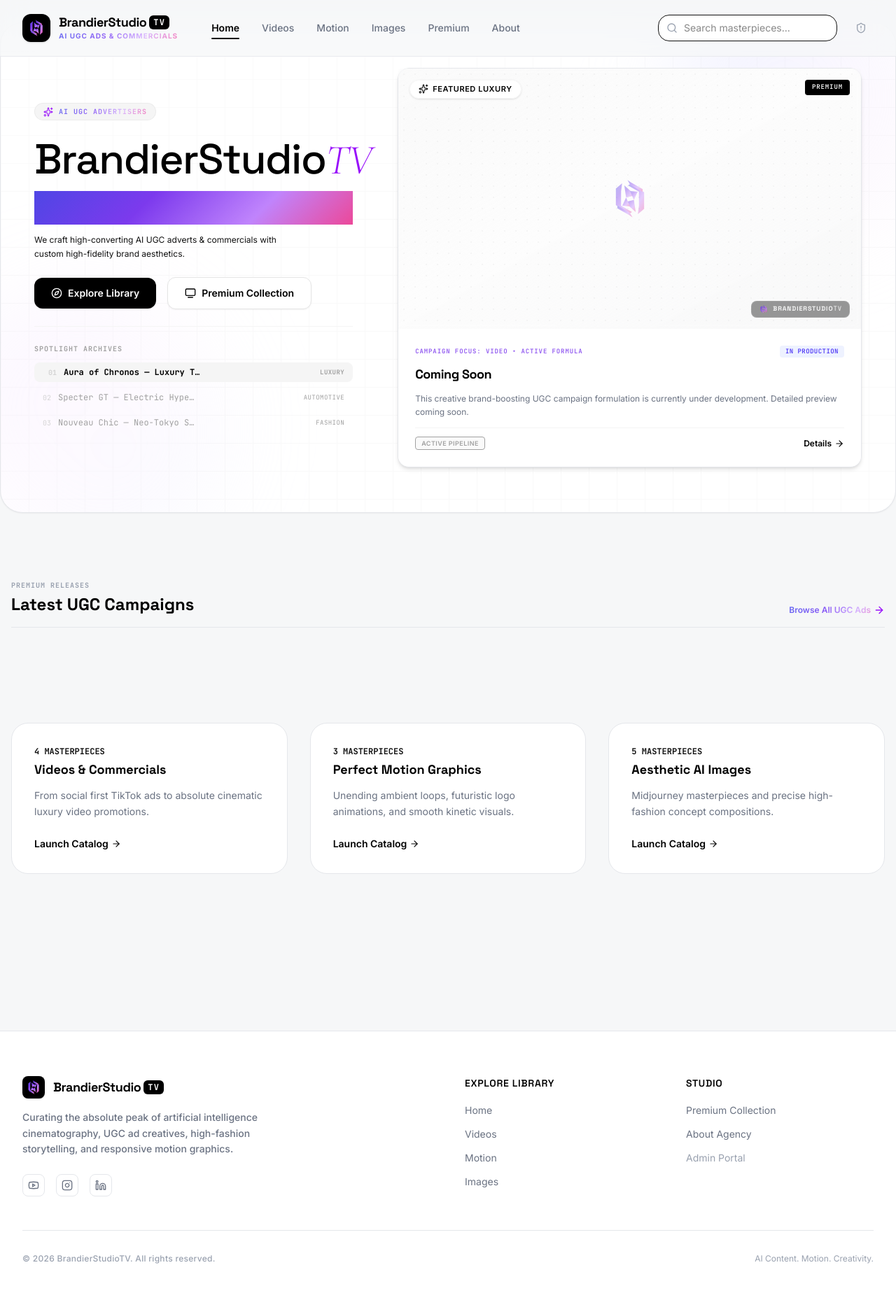
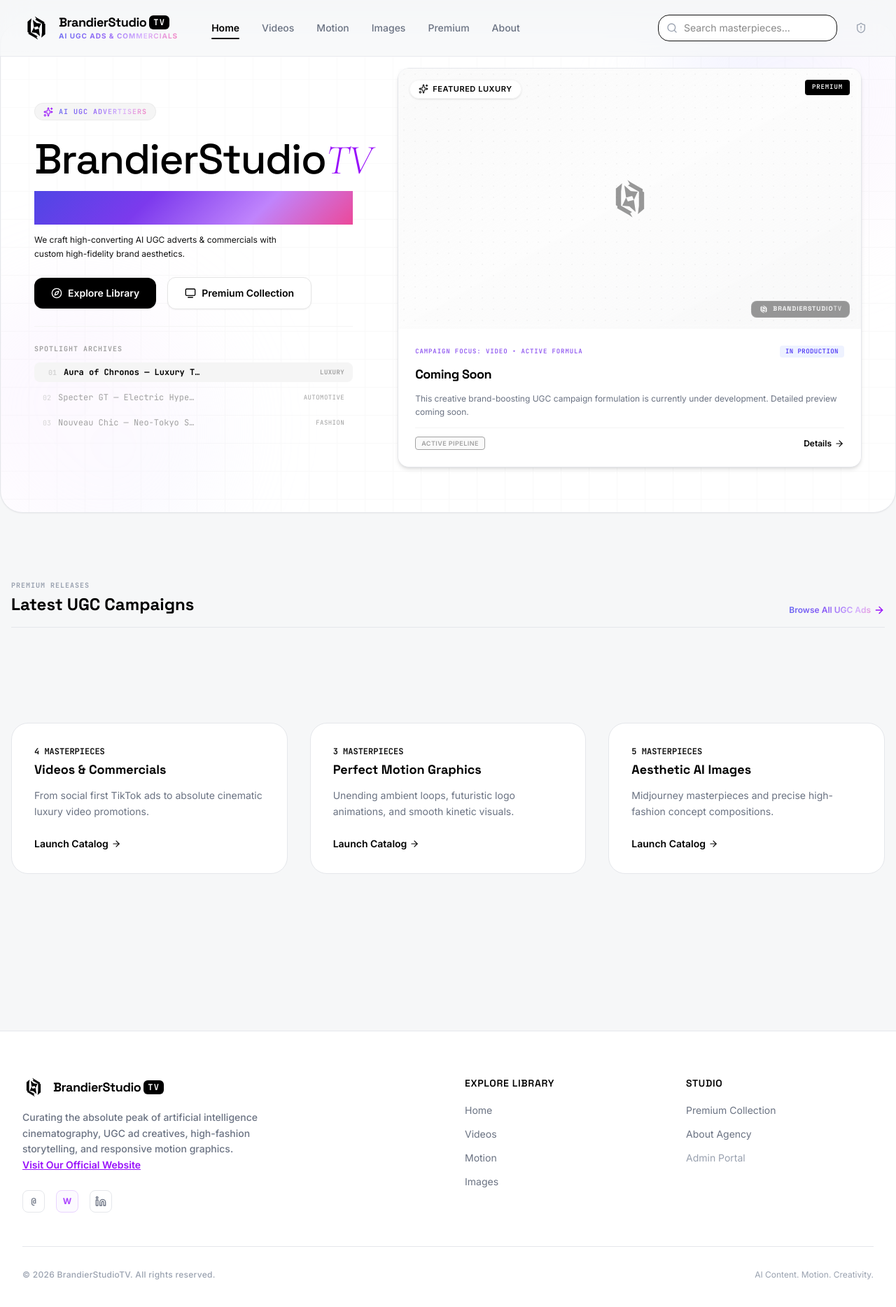
Before and after one commit to brandierstudio/Brandierstudio-tv, a React (Vite) app: page / in a window 1280 px wide. Shown: the top 1868 px of the page at 70% size. Built offline with nearby package versions, Linux system fonts and the light colour scheme.

Commit message:
style: rebrand logo and update configuration
- Update BrandierLogo to use solid black styling across the application
- Remove purple gradient dependencies
- Clear sensitive defaults in .env.example
- Improve layout responsiveness in footer and curator contact section

```diff
--- a/src/App.tsx
+++ b/src/App.tsx
@@ -350,8 +350,8 @@ export default function App() {
                       {featuredItem && (featuredItem.type === 'video' || featuredItem.type === 'motion') ? (
                         <div className="absolute inset-0 bg-linear-to-br from-[#FAFAFA]/70 via-white/50 to-[#F3F4F6]/20 backdrop-blur-xs flex flex-col items-center justify-center p-4">
                           <div className="absolute inset-0 opacity-[0.03] bg-[radial-gradient(#000_1px,transparent_1px)] [background-size:16px_16px]" />
-                          <div className="w-16 h-16 opacity-40 group-hover:opacity-85 group-hover:scale-110 transition-all duration-500 ease-out z-0">
-                            <BrandierLogo className="w-full h-full text-purple-600" usePurpleGradient={true} />
+                          <div className="w-16 h-16 opacity-40 group-hover:opacity-85 group-hover:scale-110 transition-all duration-500 ease-out z-0 text-black">
+                            <BrandierLogo className="w-full h-full text-black" />
                           </div>
                         </div>
                       ) : (
@@ -774,18 +774,18 @@ export default function App() {
               Get In Touch With Curators
             </h3>
 
-            <div className="grid grid-cols-1 sm:grid-cols-2 gap-4 text-xs font-normal">
+            <div className="grid grid-cols-1 sm:grid-cols-3 gap-4 text-xs font-normal">
               <a
-                href="mailto:curated@brandierstudiotv.com"
-                className="flex items-center gap-3 p-4 border border-gray-100 rounded-xl hover:border-black hover:bg-gray-50 transition-all font-medium"
+                href="mailto:brandierstudio@gmail.com"
+                className="flex items-center gap-3 p-4 border border-gray-100 rounded-xl hover:border-purple-600 hover:bg-[#FAF9FF] transition-all font-medium group"
                 id="contact-email-link"
               >
-                <div className="w-8 h-8 rounded-lg bg-gray-50 flex items-center justify-center text-black">
+                <div className="w-8 h-8 rounded-lg bg-purple-50 group-hover:bg-purple-100 flex items-center justify-center text-[#7C3AED] transition-colors">
                   <Mail className="w-4 h-4" />
                 </div>
                 <div>
                   <p className="text-gray-400 text-[10px] font-mono font-bold uppercase tracking-wider">Email Inquiry</p>
-                  <p className="text-black font-semibold">curate@brandier.com</p>
+                  <p className="text-black font-semibold group-hover:text-purple-600 transition-colors">brandierstudio@gmail.com</p>
                 </div>
               </a>
 
@@ -793,15 +793,31 @@ export default function App() {
                 href="https://linkedin.com"
                 target="_blank"
                 rel="noopener noreferrer"
-                className="flex items-center gap-3 p-4 border border-gray-100 rounded-xl hover:border-black hover:bg-gray-50 transition-all font-medium"
+                className="flex items-center gap-3 p-4 border border-gray-100 rounded-xl hover:border-purple-600 hover:bg-[#FAF9FF] transition-all font-medium group"
                 id="contact-linkedin-link"
               >
-                <div className="w-8 h-8 rounded-lg bg-gray-50 flex items-center justify-center text-black">
+                <div className="w-8 h-8 rounded-lg bg-purple-50 group-hover:bg-purple-100 flex items-center justify-center text-[#7C3AED] transition-colors">
                   <Linkedin className="w-4 h-4" />
                 </div>
                 <div>
                   <p className="text-gray-400 text-[10px] font-mono font-bold uppercase tracking-wider">Agency Network</p>
-                  <p className="text-black font-semibold">Brandier Studio LinkedIn</p>
+                  <p className="text-black font-semibold group-hover:text-purple-600 transition-colors">Brandier studio</p>
+                </div>
+              </a>
+
+              <a
+                href="https://anasbinmehboob.github.io/brandier-studio/"
+                target="_blank"
+                rel="noopener noreferrer"
+                className="flex items-center gap-3 p-4 border border-purple-100 bg-[#FAF9FF] rounded-xl hover:border-purple-600 hover:bg-purple-50 transition-all font-medium group sm:col-span-1"
+                id="contact-website-link"
+              >
+                <div className="w-8 h-8 rounded-lg bg-purple-600 flex items-center justify-center text-white">
+                  <ExternalLink className="w-4 h-4" />
+                </div>
+                <div>
+                  <p className="text-purple-500 text-[10px] font-mono font-bold uppercase tracking-wider">Official Site</p>
+                  <p className="text-purple-900 font-bold">brandier-studio</p>
                 </div>
               </a>
             </div>
--- a/src/components/BrandierLogo.tsx
+++ b/src/components/BrandierLogo.tsx
@@ -14,27 +14,17 @@ interface BrandierLogoProps {
 export default function BrandierLogo({
   className = 'text-current',
   size = '100%',
-  usePurpleGradient = true, // default to true to align with brand request!
 }: BrandierLogoProps) {
-  const fillValue = usePurpleGradient ? 'url(#purpleBlushGrad)' : 'currentColor';
   return (
     <svg
       viewBox="0 0 500 500"
       width={size}
       height={size}
-      fill={fillValue}
+      fill="currentColor"
       xmlns="http://www.w3.org/2000/svg"
       className={className}
       aria-hidden="true"
     >
-      <defs>
-        <linearGradient id="purpleBlushGrad" x1="0%" y1="0%" x2="100%" y2="100%">
-          <stop offset="0%" stopColor="#4F46E5" />
-          <stop offset="30%" stopColor="#7C3AED" />
-          <stop offset="65%" stopColor="#C084FC" />
-          <stop offset="100%" stopColor="#EC4899" />
-        </linearGradient>
-      </defs>
       {/*
         High-fidelity mathematical reconstruction of the BrandierStudioTV
         interlocking geometric spiral hexagonal aperture logo.
--- a/src/components/Footer.tsx
+++ b/src/components/Footer.tsx
@@ -32,8 +32,8 @@ export default function Footer({ onNavigate }: FooterProps) {
               className="flex items-center gap-3 cursor-pointer group text-left"
               id="footer-logo-btn"
             >
-              <div className="w-8 h-8 bg-black rounded-lg flex items-center justify-center text-white shadow-sm p-1">
-                <BrandierLogo className="w-full h-full text-white" />
+              <div className="w-8 h-8 flex items-center justify-center text-black">
+                <BrandierLogo className="w-full h-full text-black" />
               </div>
               <span className="font-display font-bold text-lg tracking-tight text-black flex items-center gap-1">
                 BrandierStudio<span className="font-mono text-xs px-1.5 py-0.5 bg-black text-white rounded-md tracking-widest uppercase">TV</span>
@@ -41,27 +41,36 @@ export default function Footer({ onNavigate }: FooterProps) {
             </button>
             <p className="text-sm text-gray-500 max-w-sm font-medium leading-relaxed">
               Curating the absolute peak of artificial intelligence cinematography, UGC ad creatives, high-fashion storytelling, and responsive motion graphics.
+              {" "}
+              <a
+                href="https://anasbinmehboob.github.io/brandier-studio/"
+                target="_blank"
+                rel="noopener noreferrer"
+                className="text-purple-600 hover:text-purple-700 underline font-semibold inline-block"
+              >
+                Visit Our Official Website
+              </a>
             </p>
             <div className="flex items-center gap-4 pt-2">
               <a
-                href="https://youtube.com"
+                href="mailto:brandierstudio@gmail.com"
+                className="w-8 h-8 rounded-lg border border-gray-200 flex items-center justify-center text-gray-500 hover:text-black hover:border-black transition-all"
+                aria-label="Email Inquiry"
+                title="brandierstudio@gmail.com"
+                id="footer-email-link"
+              >
+                <span className="text-xs font-bold font-mono">@</span>
+              </a>
+              <a
+                href="https://anasbinmehboob.github.io/brandier-studio/"
                 target="_blank"
                 rel="noopener noreferrer"
-                className="w-8 h-8 rounded-lg border border-gray-200 flex items-center justify-center text-gray-500 hover:text-black hover:border-black transition-all"
-                aria-label="YouTube"
-                id="footer-youtube-link"
+                className="w-8 h-8 rounded-lg border border-purple-200 flex items-center justify-center text-purple-500 hover:text-purple-700 hover:border-purple-500 transition-all bg-purple-50/50"
+                aria-label="Official Website"
+                title="Visit Studio Website"
+                id="footer-website-link"
               >
-                <Youtube className="w-4 h-4" />
-              </a>
-              <a
-                href="https://instagram.com"
-                target="_blank"
-                rel="noopener noreferrer"
-                className="w-8 h-8 rounded-lg border border-gray-200 flex items-center justify-center text-gray-500 hover:text-black hover:border-black transition-all"
-                aria-label="Instagram"
-                id="footer-instagram-link"
-              >
-                <Instagram className="w-4 h-4" />
+                <span className="text-xs font-bold">W</span>
               </a>
               <a
                 href="https://linkedin.com"
@@ -69,6 +78,7 @@ export default function Footer({ onNavigate }: FooterProps) {
                 rel="noopener noreferrer"
                 className="w-8 h-8 rounded-lg border border-gray-200 flex items-center justify-center text-gray-500 hover:text-black hover:border-black transition-all"
                 aria-label="LinkedIn"
+                title="Brandier studio LinkedIn"
                 id="footer-linkedin-link"
               >
                 <Linkedin className="w-4 h-4" />
--- a/src/components/MediaCard.tsx
+++ b/src/components/MediaCard.tsx
@@ -42,8 +42,8 @@ export default function MediaCard({
           <div className="absolute inset-0 bg-linear-to-br from-[#FAFAFA]/70 via-white/50 to-[#F3F4F6]/20 backdrop-blur-xs flex flex-col items-center justify-center p-4">
             {/* Subtle decorative dot grid background for artistic tech feeling */}
             <div className="absolute inset-0 opacity-[0.03] bg-[radial-gradient(#000_1px,transparent_1px)] [background-size:16px_16px]" />
-            <div className="w-14 h-14 opacity-40 group-hover:opacity-85 group-hover:scale-110 transition-all duration-500 ease-out z-0">
-              <BrandierLogo className="w-full h-full text-purple-600" usePurpleGradient={true} />
+            <div className="w-14 h-14 opacity-40 group-hover:opacity-85 group-hover:scale-110 transition-all duration-500 ease-out z-0 text-black">
+              <BrandierLogo className="w-full h-full text-black" />
             </div>
           </div>
         ) : (
--- a/src/components/Navbar.tsx
+++ b/src/components/Navbar.tsx
@@ -51,8 +51,8 @@ export default function Navbar({
                 className="flex items-center gap-3 group text-left cursor-pointer"
                 id="navbar-logo-btn"
               >
-                <div className="w-10 h-10 bg-black rounded-xl flex items-center justify-center text-white font-semibold shadow-sm transition-transform duration-300 group-hover:scale-105 p-1.5">
-                  <BrandierLogo className="w-full h-full text-white" />
+                <div className="w-10 h-10 flex items-center justify-center text-black transition-transform duration-300 group-hover:scale-105">
+                  <BrandierLogo className="w-full h-full text-black" />
                 </div>
                 <div className="flex flex-col">
                   <span className="font-display font-bold text-lg tracking-tight text-black leading-none flex items-center gap-1">
--- a/src/components/PremiumPage.tsx
+++ b/src/components/PremiumPage.tsx
@@ -79,8 +79,8 @@ export default function PremiumPage({
               transition={{ duration: 0.5 }}
               className="max-w-md w-full bg-white/95 backdrop-blur-xl border border-neutral-200/80 p-8 sm:p-10 rounded-3xl shadow-2xl text-center space-y-6"
             >
-              <div className="w-14 h-14 rounded-2xl flex items-center justify-center mx-auto shadow-lg p-2 bg-linear-to-br from-indigo-600 via-purple-600 to-pink-500">
-                <BrandierLogo className="w-full h-full text-white" usePurpleGradient={false} />
+              <div className="w-14 h-14 flex items-center justify-center mx-auto text-black">
+                <BrandierLogo className="w-full h-full text-black" />
               </div>
 
               <div className="space-y-2">
--- a/src/components/WatchPage.tsx
+++ b/src/components/WatchPage.tsx
@@ -62,8 +62,8 @@ export default function WatchPage({
           {isComingSoon ? (
             <div className="relative aspect-video w-full rounded-[24px] overflow-hidden bg-gradient-to-br from-[#FAFAFA]/70 via-white/50 to-[#F3F4F6]/20 border border-neutral-200/50 shadow-2xl flex flex-col items-center justify-center p-8 text-center group">
               <div className="absolute inset-0 opacity-[0.03] bg-[radial-gradient(#000_1px,transparent_1px)] [background-size:20px_20px]" />
-              <div className="w-24 h-24 mb-6 tracking-normal hover:rotate-6 duration-300 transition-transform">
-                <BrandierLogo className="w-full h-full text-purple-600 animate-pulse" usePurpleGradient={true} />
+              <div className="w-24 h-24 mb-6 tracking-normal hover:rotate-6 duration-300 transition-transform text-black">
+                <BrandierLogo className="w-full h-full text-black animate-pulse" />
               </div>
               <h2 className="font-display font-medium text-2xl text-black tracking-tight leading-none">
                 Coming Soon
--- a/src/lib/firebaseAuth.ts
+++ b/src/lib/firebaseAuth.ts
@@ -13,7 +13,7 @@ import {
   signOut as firebaseSignOut
 } from 'firebase/auth';
 import { Lead } from '../types';
-import realConfig from '../firebase-applet-config.json';
+import realConfig from '../firebase-stub-config.json';
 
 // Safe lazy initialization of Firebase configuration
 let app;
```
Also changed, not shown: src/firebase-stub-config.json (renamed from src/firebase-applet-config.json), 1 other file (tests, documents, lock files or other folders).
